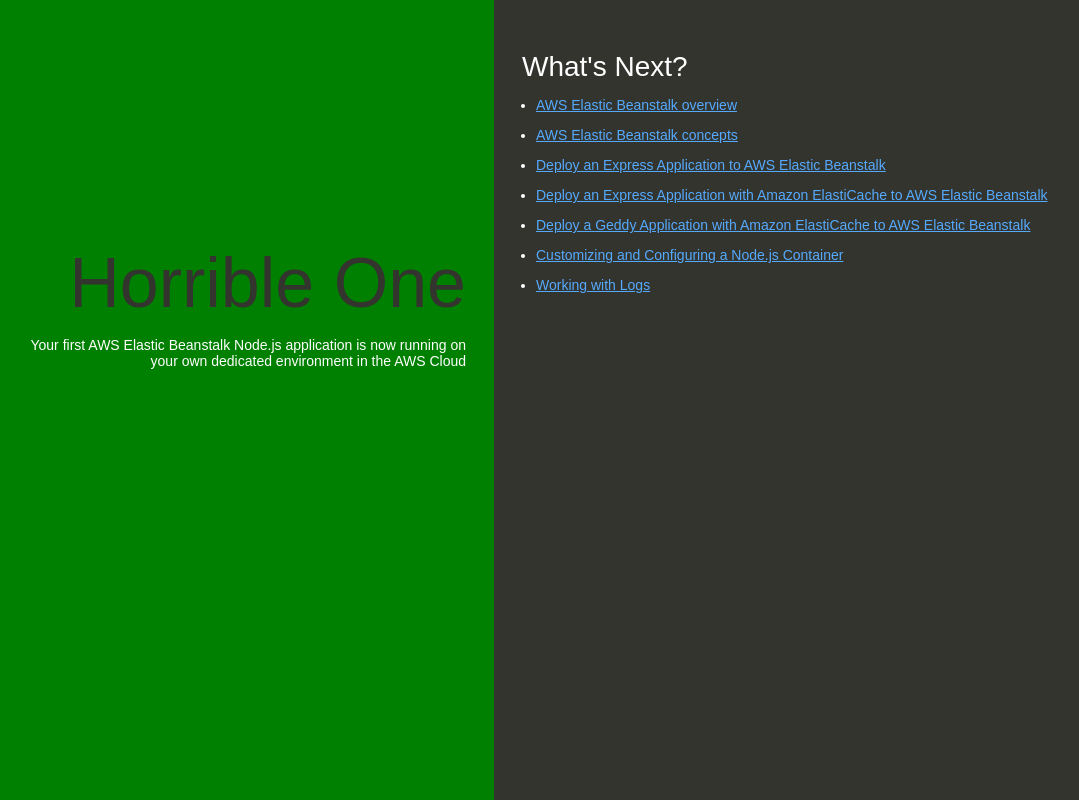
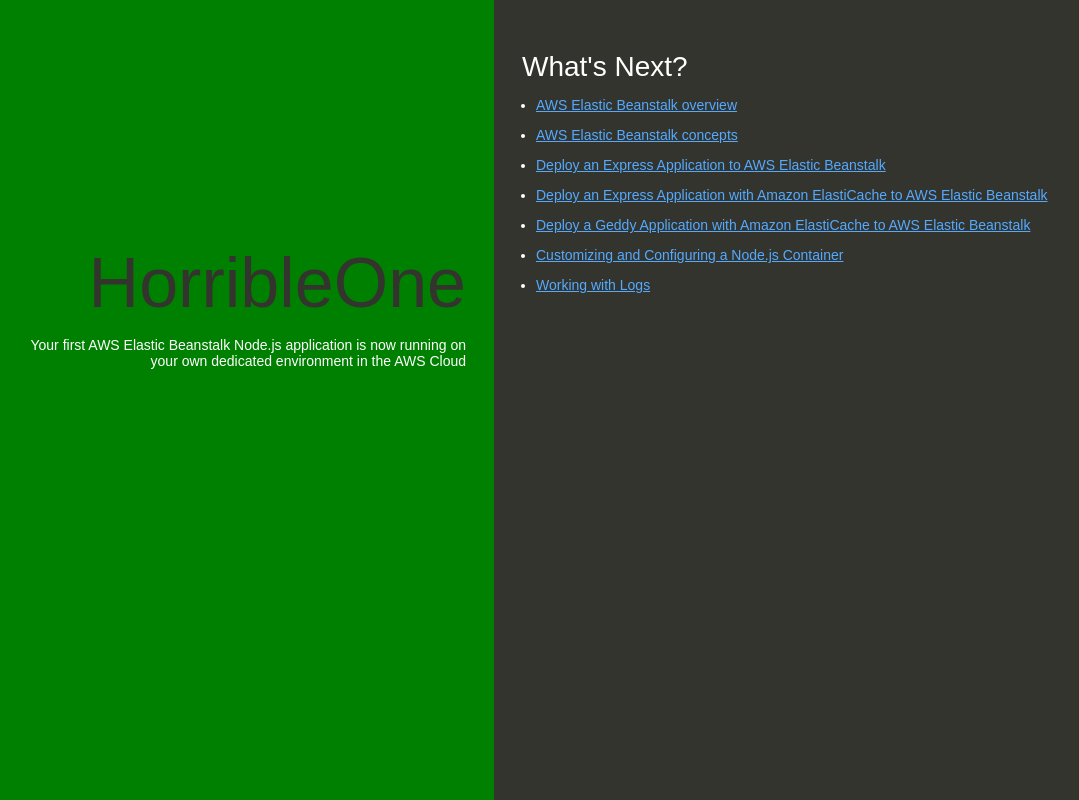
Before and after one commit to MarkJack31820/node-js-app, a website: page index.html in a window 1280 px wide. Shown: the whole page, without its empty margins (146-1225 px from the left). Drawn offline with Linux system fonts and the light colour scheme.

Commit message:
Update index.html

```diff
--- a/index.html
+++ b/index.html
@@ -74,7 +74,7 @@
   </head>
   <body>
     <div class="textColumn">
-      <h1>Horrible One</h1>
+      <h1>HorribleOne</h1>
       <p>Your first AWS Elastic Beanstalk Node.js application is now running on your own dedicated environment in the AWS Cloud</p>
     </div>
     <div class="linksColumn">
```
